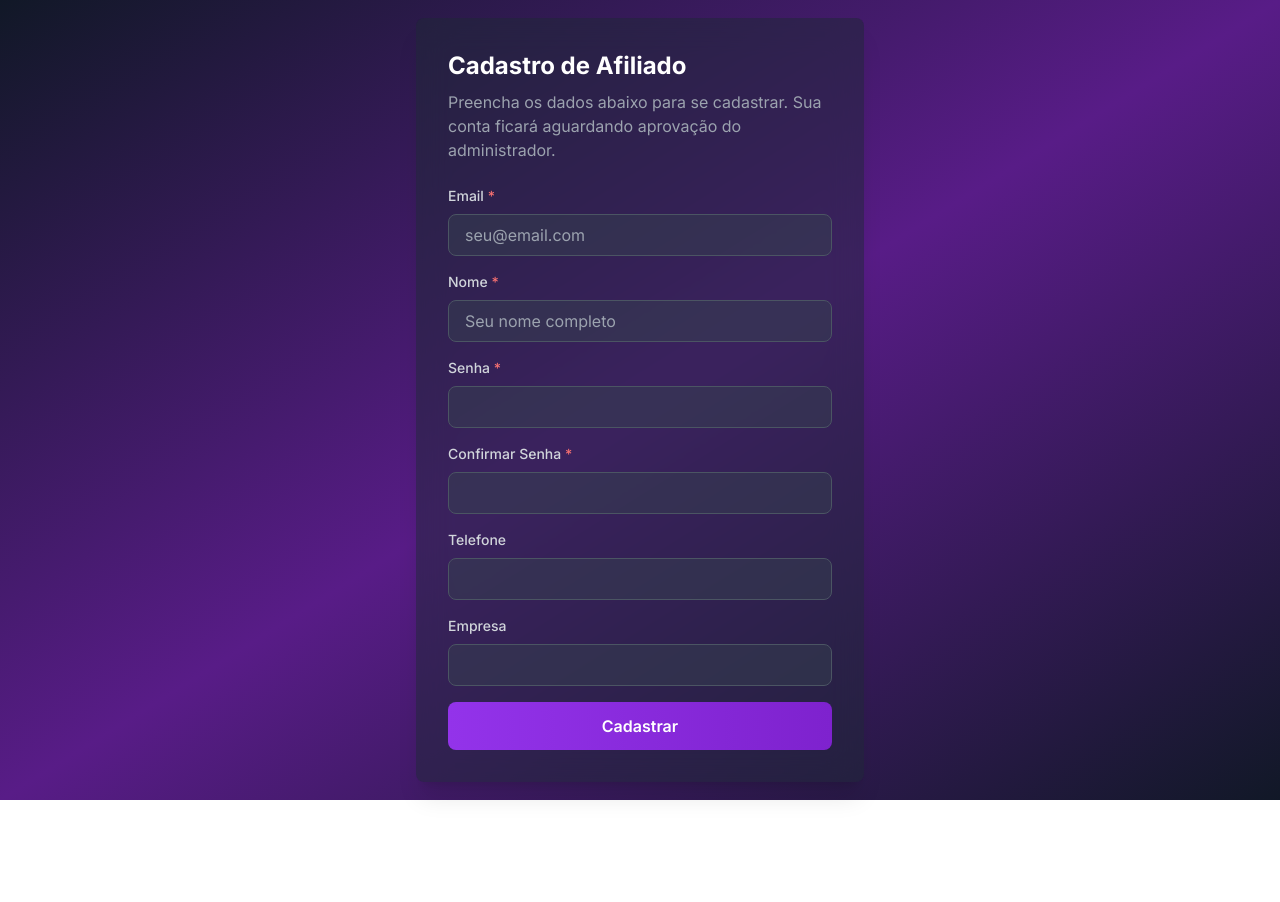
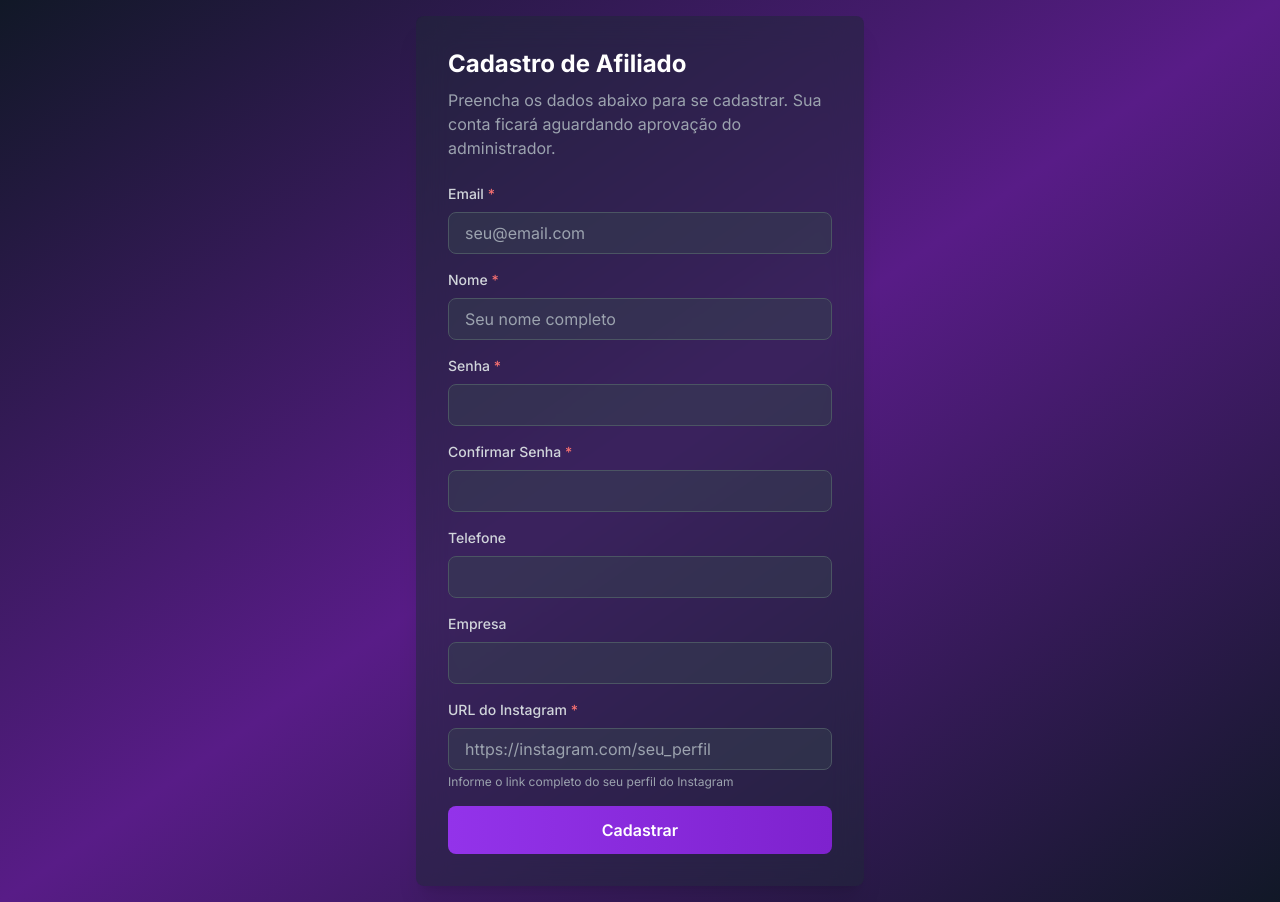
Before and after one commit to ronaldoarch/dashvanessa, a Next.js app in the folder frontend/: page /register in a window 1280 px wide. Before the commit the page ends 800 px from the top, so only its background shows below. Built offline with nearby package versions, Linux system fonts and the light colour scheme; no server answers.

Commit message:
Adiciona campo obrigatório de URL do Instagram no formulário de cadastro

```diff
--- a/frontend/app/register/page.tsx
+++ b/frontend/app/register/page.tsx
@@ -14,6 +14,7 @@ export default function RegisterPage() {
     confirmPassword: '',
     phone: '',
     company: '',
+    instagramLink: '',
   });
   const [error, setError] = useState('');
   const [success, setSuccess] = useState('');
@@ -49,6 +50,7 @@ export default function RegisterPage() {
           password: formData.password,
           phone: formData.phone || undefined,
           company: formData.company || undefined,
+          instagramLink: formData.instagramLink || undefined,
         }
       );
 
@@ -158,6 +160,23 @@ export default function RegisterPage() {
             />
           </div>
 
+          <div>
+            <label className="block text-gray-300 text-sm font-medium mb-2">
+              URL do Instagram <span className="text-red-400">*</span>
+            </label>
+            <input
+              type="url"
+              value={formData.instagramLink}
+              onChange={(e) => setFormData({ ...formData, instagramLink: e.target.value })}
+              required
+              className="w-full px-4 py-2 bg-gray-700/50 border border-gray-600 rounded-lg text-white focus:outline-none focus:ring-2 focus:ring-purple-500"
+              placeholder="https://instagram.com/seu_perfil"
+            />
+            <p className="text-xs text-gray-400 mt-1">
+              Informe o link completo do seu perfil do Instagram
+            </p>
+          </div>
+
           <button
             type="submit"
             disabled={submitting}
```
Also changed, not shown: 1 other file (tests, documents, lock files or other folders).
